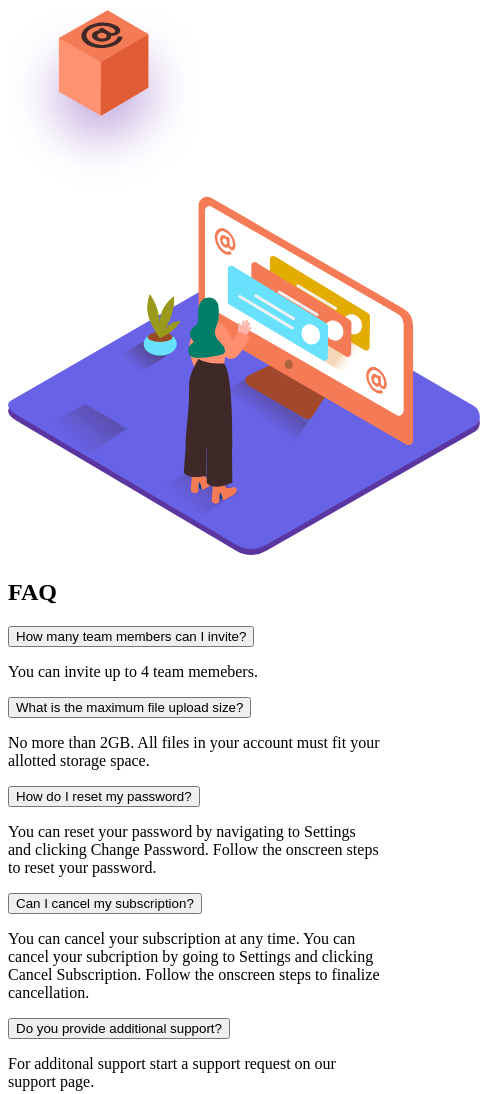
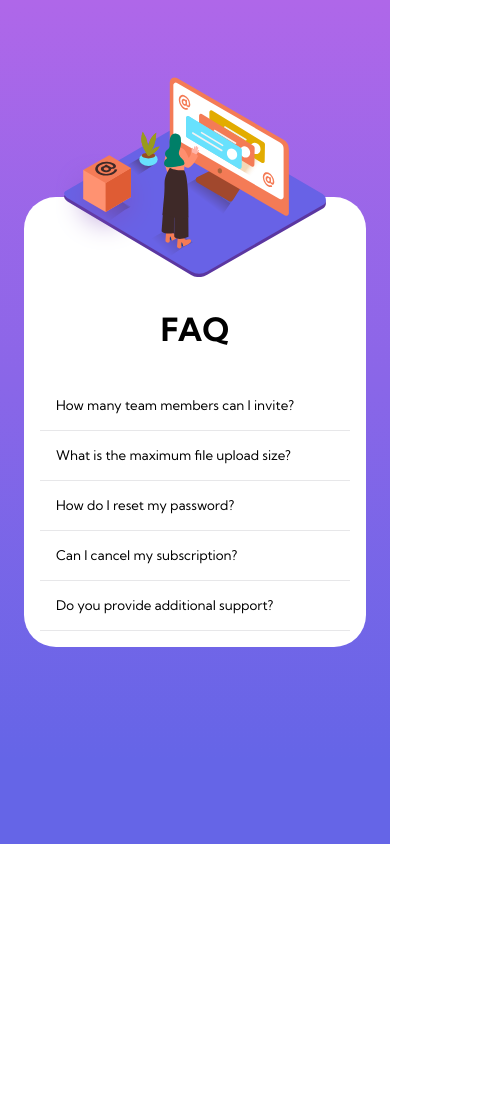
Before and after one commit to beareid/FAQ-Accordion-Card, a plain HTML site: page index.html in a window 390 px wide. Shown: the whole page, 480 px wide, since content can reach past the window. After the commit the page ends 844 px from the top, so only its background shows below. Drawn offline with Linux system fonts and the light colour scheme.

Commit message:
Structure, style and functionality for mobile design

```diff
--- a/index.html
+++ b/index.html
@@ -12,7 +12,7 @@
   <link rel="stylesheet" href="styles.css">
 
   <!-- Scripts -->
-  <script src="script.js"></script>
+  <script src="script.js" defer></script>
 </head>
 <body>
   <main>
@@ -23,32 +23,35 @@
       </section>
       <section class="faq-section">
         <h1>FAQ</h1>
-        <div class="accordian-container">
-          <button class="accordian">How many team members can I invite?</button>
+        <div class="accordion-container">
+          <!-- <div class="accordion-row"> -->
+          <button class="accordion">How many team members can I invite?</button>
+          <!-- <span><img src="/images/icon-arrow-down.svg" alt="icon-arrow"></span> -->
+        <!-- </div> -->
           <div class="panel">
             <p>You can invite up to 4 team memebers.</p>
           </div>
         </div>
-        <div class="accordian-container">
-          <button class="accordian">What is the maximum file upload size?</button>
+        <div class="accordion-container">
+          <button class="accordion">What is the maximum file upload size?</button>
           <div class="panel">
             <p>No more than 2GB. All files in your account must fit your allotted storage space.</p>
           </div>
         </div>
-        <div class="accordian-container">
-          <button class="accordian">How do I reset my password?</button>
+        <div class="accordion-container">
+          <button class="accordion">How do I reset my password?</button>
           <div class="panel">
             <p>You can reset your password by navigating to Settings and clicking Change Password. Follow the onscreen steps to reset your password.</p>
           </div>
         </div>
-        <div class="accordian-container">
-          <button class="accordian">Can I cancel my subscription?</button>
+        <div class="accordion-container">
+          <button class="accordion">Can I cancel my subscription?</button>
           <div class="panel">
             <p>You can cancel your subscription at any time. You can cancel your subcription by going to Settings and clicking Cancel Subscription. Follow the onscreen steps to finalize cancellation.</p>
           </div>
         </div>
-        <div class="accordian-container">
-          <button class="accordian">Do you provide additional support?</button>
+        <div class="accordion-container">
+          <button class="accordion">Do you provide additional support?</button>
           <div class="panel">
             <p>For additonal support start a support request on our support page.</p>
           </div>
--- a/script.js
+++ b/script.js
@@ -0,0 +1,14 @@
+var acc = document.getElementsByClassName("accordion");
+var i;
+
+for (i = 0; i < acc.length; i++) {
+  acc[i].addEventListener("click", function() {
+    this.classList.toggle("active");
+    var panel = this.nextElementSibling;
+    if (panel.style.display === "block") {
+      panel.style.display = "none";
+    } else {
+      panel.style.display = "block";
+    }
+  });
+}
--- a/styles.css
+++ b/styles.css
@@ -0,0 +1,101 @@
+@import url('https://fonts.googleapis.com/css2?family=Kumbh+Sans:wght@400;700&display=swap');
+
+*,
+::after,
+::before {
+  margin: 0;
+  padding: 0;
+  box-sizing: border-box;
+}
+
+body {
+  background: rgb(175,103,233);
+  background: linear-gradient(180deg, rgba(175,103,233,1) 0%, rgba(101,101,231,1) 90%);
+  /* Putting height: 100vh on body can cuase trouble */
+  background-repeat: no-repeat;
+  background-attachment: fixed;
+  height: 100%;
+  font-size: 12px;
+}
+
+h1,
+p,
+button {
+  font-family: 'Kumbh Sans', sans-serif;
+}
+
+.image-section {
+  position: relative;
+  margin-top: -8.5rem;
+}
+
+.illustration-box {
+  position: absolute;
+  bottom: 1.5rem;
+  left: 1rem;
+  width: calc(100% - 13rem);
+}
+
+main {
+  height: 100vh;
+  margin: 0 1.5rem;
+  display: flex;
+  justify-content: center;
+  align-items: center;
+}
+
+.main-container{
+  background-color: white;
+  border-radius: 2rem;
+  padding: 1rem;
+  margin: 0 auto;
+}
+/*
+Standard for images */
+img {
+  width: 100%;
+  height: auto;
+}
+
+.illustration-woman {
+  display: block;
+  margin: 0 auto;
+  width: calc(100% - 3rem);
+  /* box-shadow: 0px 5px 5px -4px red; */
+}
+
+h1 {
+  text-align: center;
+  margin: 2rem;
+  font-size: 2rem;
+}
+
+button {
+  background: transparent;
+  border: 0;
+}
+
+.accordion-container {
+  border-bottom: 1px solid hsl(240, 5%, 91%);
+  padding: 1rem;
+}
+
+.panel {
+  display: none;
+  overflow: hidden;
+  margin-top: 1rem;
+}
+
+.accordion-row {
+  display: flex;
+  justify-content: space-between;
+}
+
+.accordion {
+  cursor: pointer;
+  transition: 0.4s;
+}
+
+button.active {
+  font-weight: 700;
+}
```
